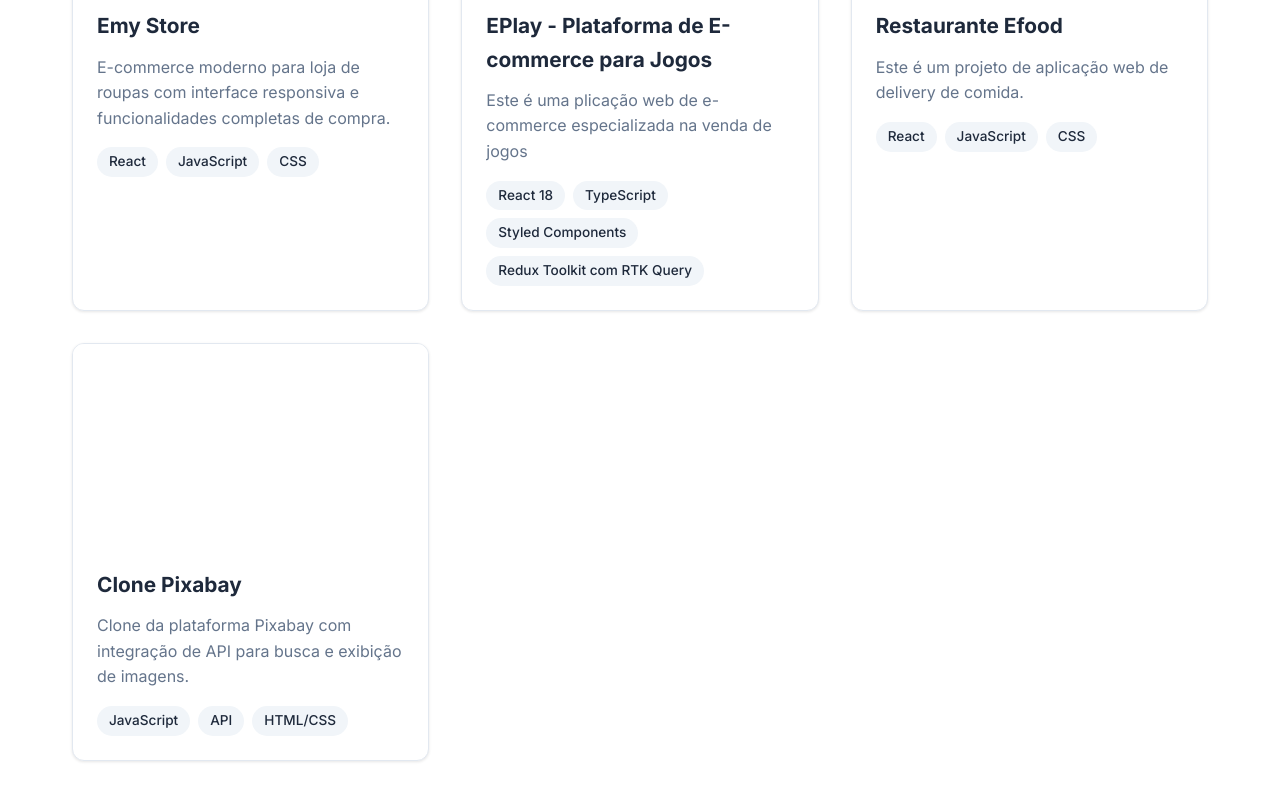
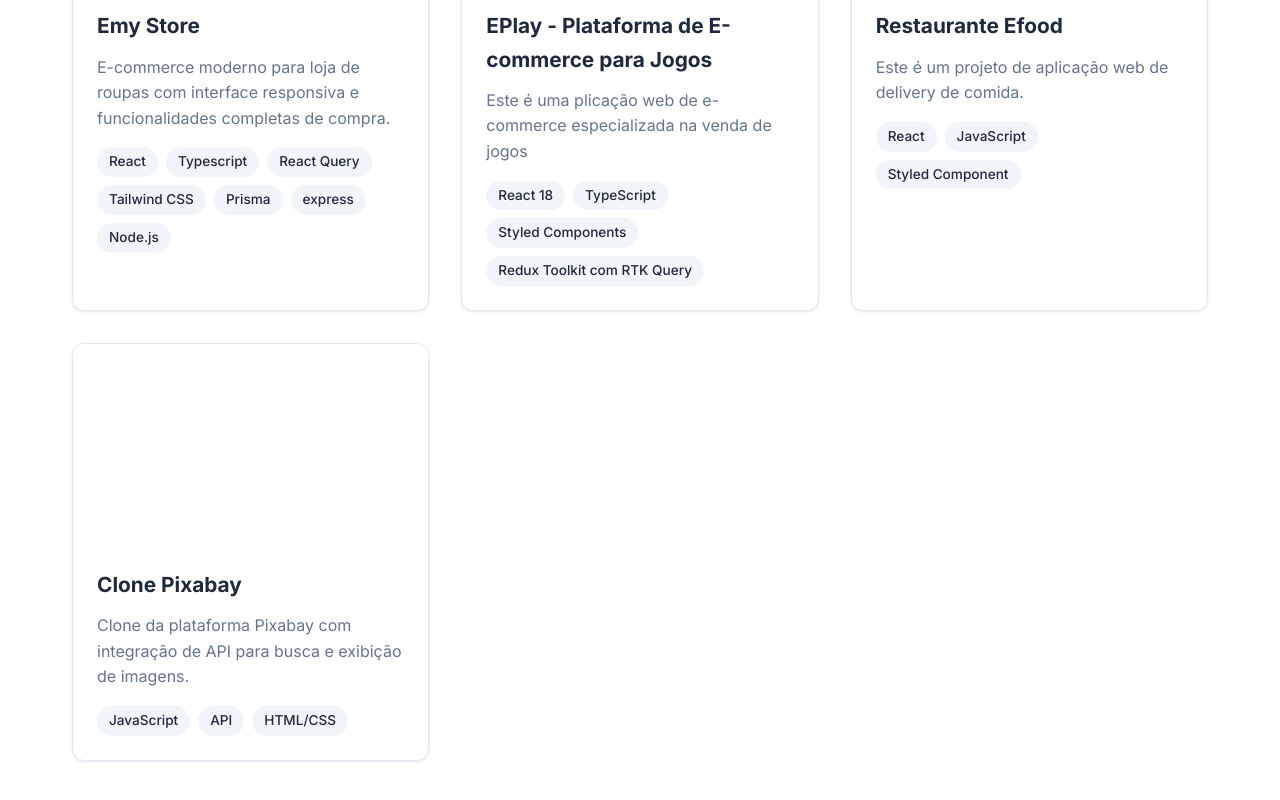
Before and after one commit to eliasmiguell/perfil_pessoal, a website: page index.html in a window 1280 px wide. Shown: the part 5239-6039 px from the top of the page. Drawn offline with nearby package versions, Linux system fonts and the light colour scheme.

Commit message:
atualizando

```diff
--- a/index.html
+++ b/index.html
@@ -469,8 +469,12 @@
               <p>E-commerce moderno para loja de roupas com interface responsiva e funcionalidades completas de compra.</p>
               <div class="project-tech">
                 <span class="tech-tag">React</span>
-                <span class="tech-tag">JavaScript</span>
-                <span class="tech-tag">CSS</span>
+                <span class="tech-tag">Typescript</span>
+                <span class="tech-tag">React Query</span>
+                <span class="tech-tag">Tailwind CSS </span>
+                <span class="tech-tag">Prisma </span>
+                <span class="tech-tag">express</span>
+                <span class="tech-tag">Node.js </span>
               </div>
             </div>
           </div>
@@ -519,7 +523,7 @@
               <div class="project-tech">
                 <span class="tech-tag">React</span>
                 <span class="tech-tag">JavaScript</span>
-                <span class="tech-tag">CSS</span>
+                <span class="tech-tag">Styled Component</span>
               </div>
             </div>
           </div>
```
